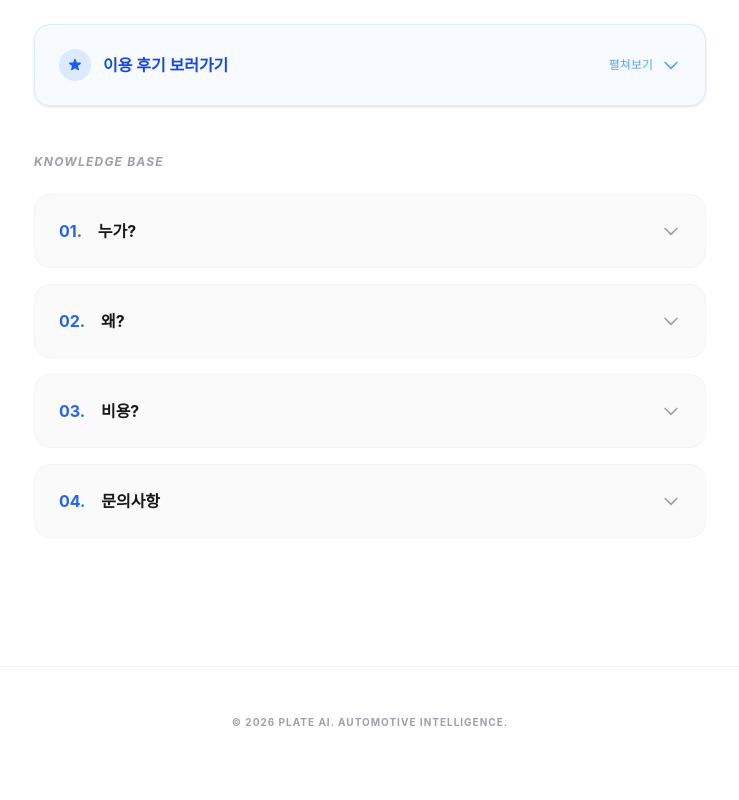
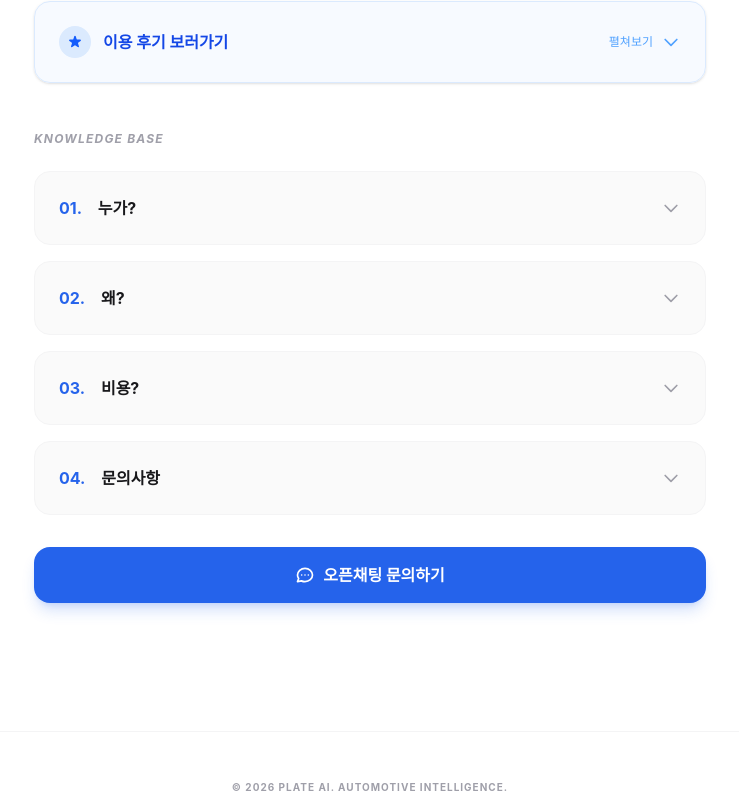
Before and after one commit to 777ceo11/CALI, a Next.js app: page / in a window 1280 px wide. Shown: the part 2232-3032 px from the top of the page, without its empty margins (270-1009 px from the left). Before the commit the page ends 3010 px from the top, so only its background shows below. Built offline with nearby package versions, Linux system fonts and the light colour scheme.

Commit message:
content: update inquiry faq and add open chat button

```diff
--- a/app/page.tsx
+++ b/app/page.tsx
@@ -271,7 +271,7 @@ export default function Home() {
             <div className="space-y-3 text-left max-w-xl mx-auto border-t border-zinc-200 pt-6">
               <p className="text-zinc-700 text-[12px] md:text-sm leading-relaxed font-bold bg-zinc-100/50 p-4 rounded-2xl border border-zinc-200 mb-2">
                 🔥리포트 발송 이후에 서비스 후기 수집을 위해 간략한 사후 설문지가 준비되어 있으니, 부담 없이 응해주시길 간곡히 부탁드립니다..!!<br/>
-                <span className="text-[11px] md:text-xs font-medium text-zinc-500 mt-1 block">(어떠한 금전적 보상보다 이용자 여러분의 후기 수집이 프로젝트에 정말 큰 도움이 됩니다!!)</span>🔥
+                <span className="text-[11px] md:text-xs font-medium text-zinc-500 mt-1 block">(어떠한 금전적 보상보다 이용자 여러분의 후기 수집이 프로젝트에 정말 큰 도움이 됩니다!!)</span>
               </p>
               <p className="text-zinc-400 text-[11px] md:text-xs leading-relaxed">
                 *카카오톡을 통한 연락(리포트 전송)은 사람이 직접 순차적으로 진행하는 작업이므로 다소 시간이 소요될 수 있습니다.
@@ -394,10 +394,20 @@ export default function Home() {
               <svg className="w-5 h-5 text-zinc-400 group-open:rotate-180 transition-transform" fill="none" stroke="currentColor" viewBox="0 0 24 24"><path strokeLinecap="round" strokeLinejoin="round" strokeWidth="2" d="M19 9l-7 7-7-7" /></svg>
             </summary>
             <div className="p-6 pt-0 text-zinc-600 text-sm md:text-base leading-relaxed border-t border-zinc-100 break-keep">
-              <a href="mailto:click.studio.sw@gmail.com" className="hover:text-primary transition-colors">click.studio.sw@gmail.com</a> 로 언제든 연락 주세요!<br/><br/>
-              혹은 연락 드리는 카톡으로 문의 부탁드립니다.
+              리포트 발송 시 연락드리는 전화번호 혹은 페이지 하단 카카오톡 오픈채팅 바로가기 버튼을 이용해주세요!
             </div>
           </details>
+
+          {/* Open Chat Button */}
+          <a
+            href="https://open.kakao.com/o/se5F8tti"
+            target="_blank"
+            rel="noopener noreferrer"
+            className="mt-8 flex items-center justify-center gap-2 w-full py-4 bg-primary text-white font-bold rounded-2xl hover:bg-primary/90 transition-all shadow-lg shadow-primary/20"
+          >
+            <svg className="w-5 h-5" fill="none" stroke="currentColor" viewBox="0 0 24 24"><path strokeLinecap="round" strokeLinejoin="round" strokeWidth="2" d="M8 12h.01M12 12h.01M16 12h.01M21 12c0 4.418-4.03 8-9 8a9.863 9.863 0 01-4.255-.949L3 20l1.395-3.72C3.512 15.042 3 13.574 3 12c0-4.418 4.03-8 9-8s9 3.582 9 8z" /></svg>
+            오픈채팅 문의하기
+          </a>
         </div>
       </main>
 
```
